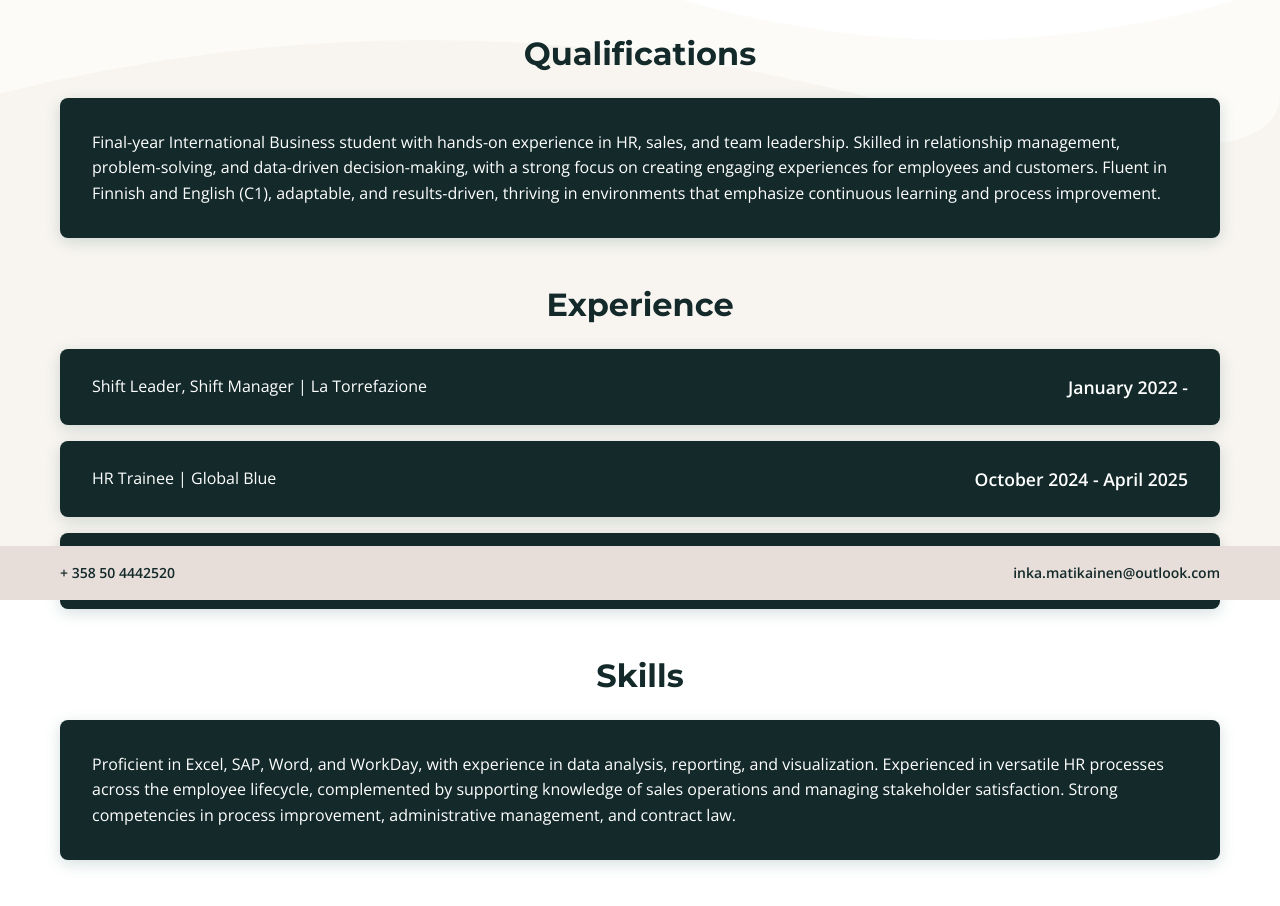
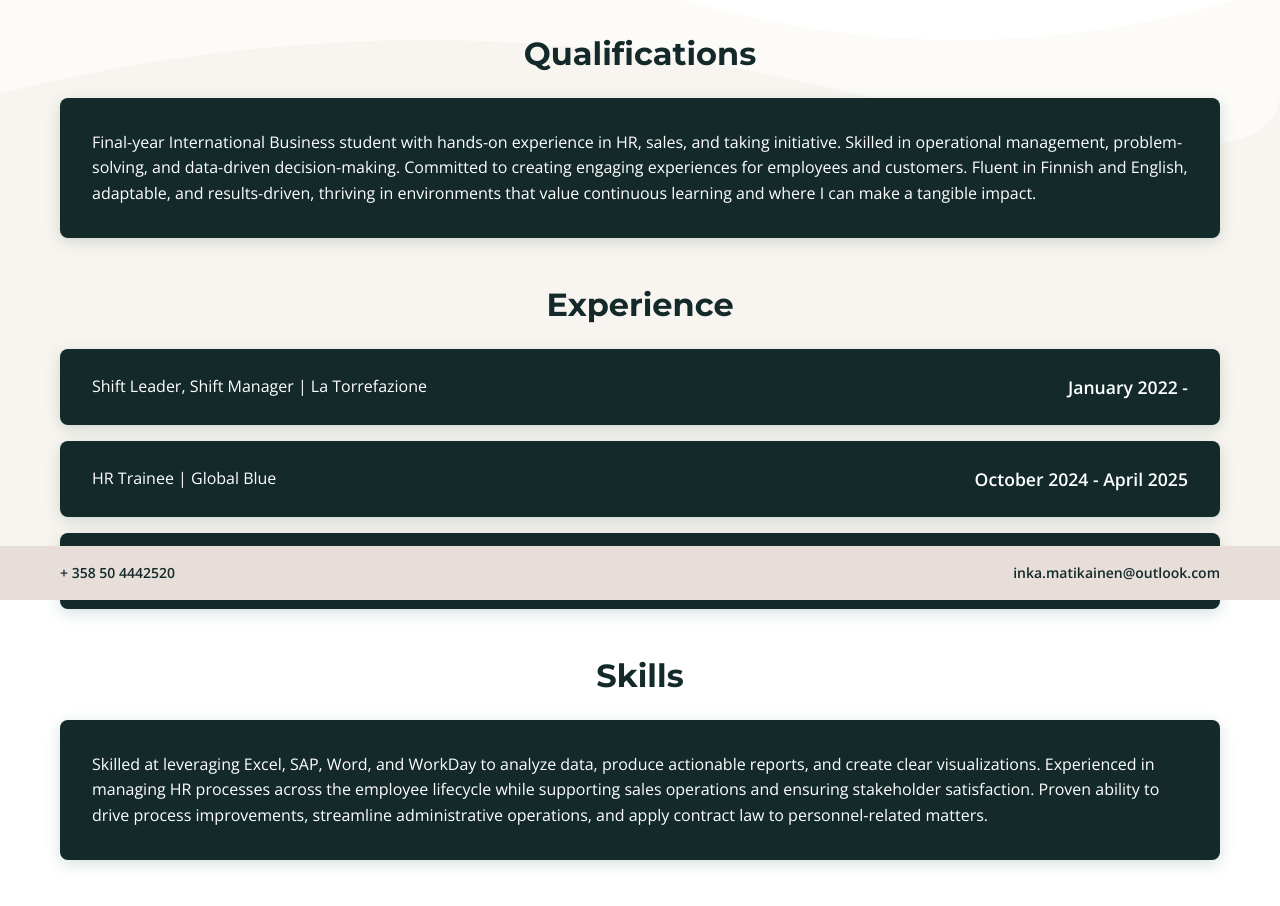
Before and after one commit to inkamatikainen/inkamatikainen.github.io, a website: page professional.html in a window 1280 px wide. Shown: the part 200-1106 px from the top of the page. Drawn offline with nearby package versions, Linux system fonts and the light colour scheme.

Commit message:
Update professional.html

```diff
--- a/professional.html
+++ b/professional.html
@@ -50,7 +50,7 @@
             <div class="section">
                 <h2 class="section-heading">Qualifications</h2>
                 <div class="qualifications-item">
-                    <p>Final-year International Business student with hands-on experience in HR, sales, and team leadership. Skilled in relationship management, problem-solving, and data-driven decision-making, with a strong focus on creating engaging experiences for employees and customers. Fluent in Finnish and English (C1), adaptable, and results-driven, thriving in environments that emphasize continuous learning and process improvement.</p>
+                    <p>Final-year International Business student with hands-on experience in HR, sales, and taking initiative. Skilled in operational management, problem-solving, and data-driven decision-making. Committed to creating engaging experiences for employees and customers. Fluent in Finnish and English, adaptable, and results-driven, thriving in environments that value continuous learning and where I can make a tangible impact.</p>
                 </div>
             </div>
 
@@ -87,7 +87,7 @@
             <div class="section">
                 <h2 class="section-heading">Skills</h2>
                 <div class="skills-item">
-                    <p>Proficient in Excel, SAP, Word, and WorkDay, with experience in data analysis, reporting, and visualization. Experienced in versatile HR processes across the employee lifecycle, complemented by supporting knowledge of sales operations and managing stakeholder satisfaction. Strong competencies in process improvement, administrative management, and contract law.</p>
+                    <p>Skilled at leveraging Excel, SAP, Word, and WorkDay to analyze data, produce actionable reports, and create clear visualizations. Experienced in managing HR processes across the employee lifecycle while supporting sales operations and ensuring stakeholder satisfaction. Proven ability to drive process improvements, streamline administrative operations, and apply contract law to personnel-related matters.</p>
                 </div>
             </div>
         </div>
```
